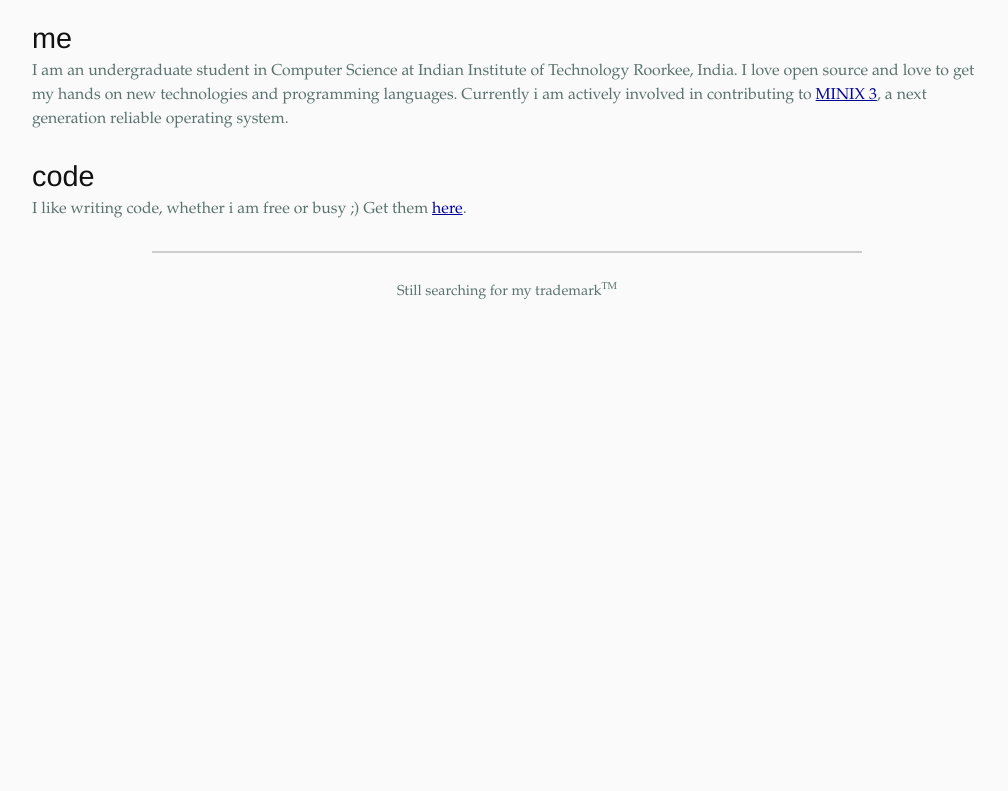
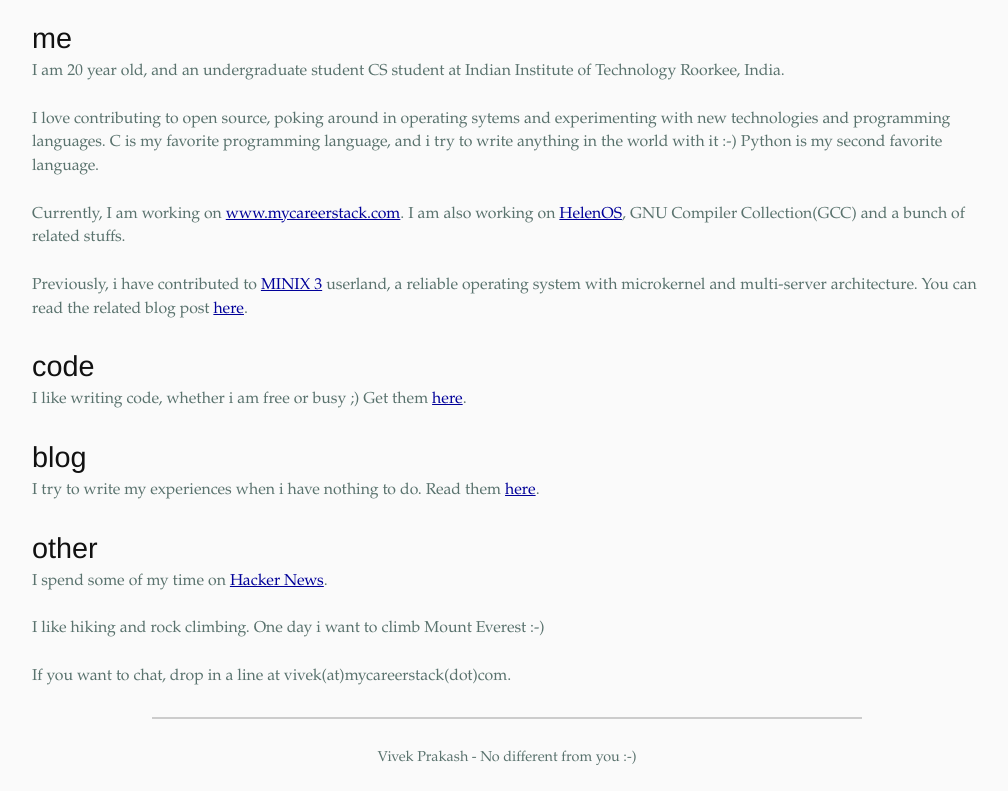
Before and after one commit to vivekp/vivekp.github.com, a plain HTML site: page index.html in a window 1280 px wide. Shown: the part 48-839 px from the top of the page, without its empty margins (133-1141 px from the left). Before the commit the page ends 800 px from the top, so only its background shows below. Drawn offline with Linux system fonts and the light colour scheme.

Commit message:
update webpage

```diff
--- a/index.html
+++ b/index.html
@@ -24,7 +24,7 @@
 						<!--<li><a href="about/" target="_blank">about me</a></li>-->
 						<li><a href="http://github.com/vivekp" target="_blank">code</a></li>
 						<li><a href="http://in.linkedin.com/pub/vivek-prakash/14/904/49" target="_blank">linkedin</a></li>
-						<li><a href="https://twitter.com/#!/vivekprakash" target="_blank">twitter</a></li>
+						<li><a href="https://twitter.com/vivekprakash" target="_blank">twitter</a></li>
 						<!--<li><a href="http://blog.vivekp.me" target="_blank">blog</a></li>-->
 					</ul>
 				</nav>
@@ -36,22 +36,31 @@
 
 			<section>
 				<h2>me</h2>
-				<p>I am an undergraduate student in Computer Science at Indian Institute of Technology Roorkee, India. I love open source and love to get my hands on new technologies and programming languages. Currently i am actively involved in contributing to <a href="http://www.minix3.org" target="_blank">MINIX 3</a>, a next generation reliable operating system. </p>
+                <p>I am 20 year old, and an undergraduate student CS student at Indian Institute of Technology Roorkee, India.</p>
+                <p>I love contributing to open source, poking around in operating sytems and experimenting with new technologies and programming languages. C is my favorite programming language, and i try to write anything in the world with it :-) Python is my second favorite language.</p>
+                <p>Currently, I am working on <a href="http://www.mycareerstack.com" target="_blank">www.mycareerstack.com</a>. I am also working on <a href="http://www.helenos.org" target="_blank">HelenOS</a>, GNU Compiler Collection(GCC) and a bunch of related stuffs.</p>
+                <p>Previously, i have contributed to <a href="http://www.minix3.org" target="_blank">MINIX 3</a> userland, a reliable operating system with microkernel and multi-server architecture. You can read the related blog post <a href="http://lwn.net/Articles/485658/" target="_blank">here</a>.</p>
 
 				<h2>code</h2>
 				<p>I like writing code, whether i am free or busy ;) Get them <a href="http://github.com/vivekp" target="_blank">here</a>.</p>
 
-<!--				<h2>blog</h2>
-				<p>I try to write my experiences when i have nothing to do. Read them <a href="http://blog.vivekp.me" target="_blank">here</a>.</p> -->
+				<h2>blog</h2>
+				<p>I try to write my experiences when i have nothing to do. Read them <a href="http://blog.vivekp.me" target="_blank">here</a>.</p>
 			</section>
+
+                <h2>other</h2>
+                <p>I spend some of my time on <a href="http://news.ycombinator.com" target="_blank">Hacker News</a>.</p>
+                <p>I like hiking and rock climbing. One day i want to climb Mount Everest :-)</p>
+                <p>If you want to chat, drop in a line at vivek(at)mycareerstack(dot)com.</p>
 
 			<footer>
 				<hr/>
 				<nav class="round">
 					<ul>
-						Still searching for my trademark<sup><small>TM</small</sup>
+                        Vivek Prakash - No different from you :-)
 					</ul>
 				</nav>
+                <br/>
 			</footer>
 		</div>
 	</body>
```
